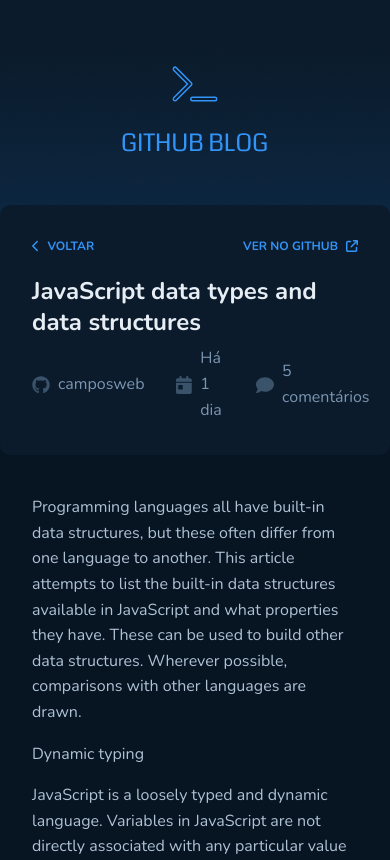
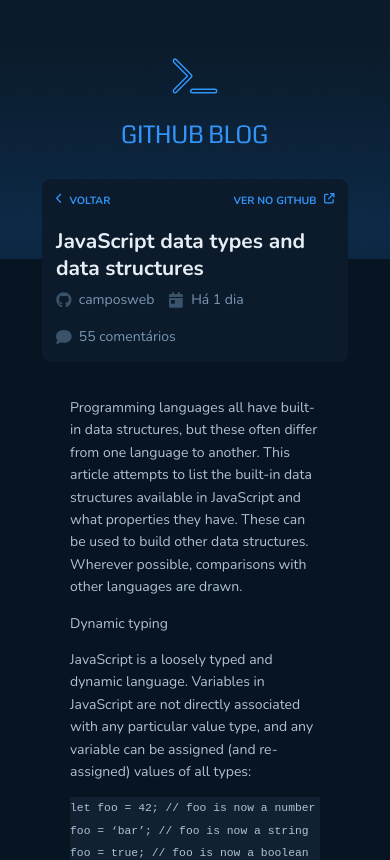
Before and after one commit to camposweb/ignite-trilha2022-desafio03-github-blog, a React (Vite) app: page /post in a window 390 px wide. Shown: the top 860 px of the page. Built offline with nearby package versions, Linux system fonts and the light colour scheme.

Commit message:
responsive completed

```diff
--- a/src/layouts/DefaultLayout/styles.ts
+++ b/src/layouts/DefaultLayout/styles.ts
@@ -5,6 +5,5 @@
   display: flex;
   margin: 0 auto;
   flex-direction: column;
-  //justify-content: center;
   align-items: center;
 `
--- a/src/pages/Home/components/PostCard/styles.ts
+++ b/src/pages/Home/components/PostCard/styles.ts
@@ -6,20 +6,12 @@
   background: ${({ theme }) => theme.colors.basePost};
   border-radius: 0.625rem;
   text-decoration: none;
+  transition: 0.2s;
 
   &:hover {
-    //border: 0.125rem solid ${({ theme }) => theme.colors.baseLabel};
     box-shadow: 0 0 0 0.125rem ${({ theme }) => theme.colors.baseLabel};
   }
-
-  /* a {
-    display: flex;
-    width: 100%;
-    text-decoration: none;
-  } */
 `
-
-// export const CardContent = styled(Link)``
 
 export const CardContent = styled.div`
   display: flex;
@@ -30,7 +22,6 @@
 export const CardInfo = styled.section`
   display: flex;
   justify-content: space-between;
-  //align-items: flex-start;
   gap: 1rem;
 
   h3 {
--- a/src/pages/Home/components/PostCardList/styles.ts
+++ b/src/pages/Home/components/PostCardList/styles.ts
@@ -7,4 +7,8 @@
   place-items: center;
   grid-template-columns: repeat(auto-fill, minmax(26rem, 1fr));
   grid-gap: 2rem 2rem;
+
+  @media (max-width: 768px) {
+    grid-template-columns: 1fr;
+  }
 `
--- a/src/pages/Home/components/Profile/index.tsx
+++ b/src/pages/Home/components/Profile/index.tsx
@@ -26,9 +26,7 @@
             <h1>Leandro Campos</h1>
             <NavLink to={'#'}>
               github
-              <span>
-                <FontAwesomeIcon icon={faArrowUpRightFromSquare} />
-              </span>
+              <FontAwesomeIcon icon={faArrowUpRightFromSquare} />
             </NavLink>
           </ProfileTitle>
           <ProfileBio>
--- a/src/pages/Home/components/Profile/styles.ts
+++ b/src/pages/Home/components/Profile/styles.ts
@@ -10,30 +10,45 @@
 `
 
 export const ProfileContent = styled.div`
+  width: 100%;
   display: flex;
   flex-direction: row;
   gap: 2rem;
+
+  @media (max-width: 751px) {
+    flex-direction: column;
+  }
 `
 
 export const ProfileImg = styled.img`
+  display: flex;
+  width: 100%;
+  //margin: 0 auto;
   width: 9.25rem;
   height: 9.25rem;
   border-radius: 0.5rem;
   //background: ${({ theme }) => theme.colors.baseText};
+
+  @media (max-width: 751px) {
+    margin: 0 auto;
+    justify-content: center;
+  }
 `
 
 export const ProfileInfo = styled.div`
   max-width: 38.25rem;
   display: flex;
   flex-direction: column;
-  //font-family: 'Nunito', sans-serif;
-  //justify-content: space-between;
+
+  @media (max-width: 768px) {
+    //padding: 0 1rem;
+  }
 `
 
 export const ProfileTitle = styled.section`
   display: flex;
   justify-content: space-between;
-  margin: 0.5rem 0rem;
+  margin: 0.5rem 0;
 
   h1 {
     font-weight: 700;
@@ -44,18 +59,31 @@
 
   a {
     display: flex;
+    height: 1.1875rem;
     gap: 0.5rem;
     text-decoration: none;
-    width: 4.1875rem;
-    height: 1.1875rem;
     text-transform: uppercase;
     font-weight: 700;
     line-height: 1.2rem;
     font-size: ${({ theme }) => theme.fonts.componentsLink};
     color: ${({ theme }) => theme.colors.blue};
+    transition: 0.2s;
 
     &:hover {
-      border-bottom: 0.063rem solid ${({ theme }) => theme.colors.blue};
+      //border-bottom: 0.063rem solid ${({ theme }) => theme.colors.blue};
+      box-shadow: 0 1px 0 0 ${({ theme }) => theme.colors.blue};
+    }
+  }
+
+  @media (max-width: 751px) {
+    flex-direction: column;
+
+    align-items: center;
+
+    h1 {
+    }
+
+    a {
     }
   }
 `
@@ -68,10 +96,17 @@
     font-size: ${({ theme }) => theme.fonts.textM};
     color: ${({ theme }) => theme.colors.baseText};
   }
+
+  @media (max-width: 768px) {
+    justify-content: center;
+    p {
+    }
+  }
 `
 
 export const ProfileData = styled.section`
   display: flex;
+  flex-wrap: wrap;
   gap: 1.5rem;
   margin-top: 1.5rem;
 
--- a/src/pages/Home/components/SearchForm/styles.ts
+++ b/src/pages/Home/components/SearchForm/styles.ts
@@ -4,7 +4,6 @@
   display: flex;
   flex-direction: column;
   margin-top: 4.75rem;
-  //width: 100%;
 `
 
 export const SearchInfo = styled.section`
--- a/src/pages/Home/styles.ts
+++ b/src/pages/Home/styles.ts
@@ -1,12 +1,11 @@
 import styled from 'styled-components'
 
 export const HomeContainer = styled.main`
+  max-width: 54rem;
   width: 100%;
   display: flex;
   flex-direction: column;
   justify-content: center;
-  max-width: 54rem;
-  //height: 13.25rem;
   margin-top: -5.7rem;
   margin-bottom: 14.62rem;
 
@@ -14,4 +13,12 @@
   font-style: normal;
   font-weight: 400;
   line-height: 1.6rem;
+
+  @media (max-width: 768px) {
+    padding: 0 1rem;
+  }
+
+  @media (max-width: 1024px) {
+    padding: 0 3rem;
+  }
 `
--- a/src/pages/Post/index.tsx
+++ b/src/pages/Post/index.tsx
@@ -41,7 +41,8 @@
               Há 1 dia
             </span>
             <span>
-              <FontAwesomeIcon icon={faComment} />5 comentários
+              <FontAwesomeIcon icon={faComment} />
+              55 comentários
             </span>
           </section>
         </PostInfo>
--- a/src/pages/Post/styles.ts
+++ b/src/pages/Post/styles.ts
@@ -6,7 +6,6 @@
   flex-direction: column;
   justify-content: center;
   max-width: 54rem;
-  //height: 13.25rem;
   margin-top: -5.7rem;
   margin-bottom: 14.62rem;
 
@@ -14,6 +13,14 @@
   font-style: normal;
   font-weight: 400;
   line-height: 1.6rem;
+
+  @media (max-width: 768px) {
+    padding: 0 1rem;
+  }
+
+  @media (max-width: 834px) {
+    padding: 0 3rem;
+  }
 `
 
 export const PostInfoContainer = styled.div`
@@ -24,23 +31,31 @@
   background: ${({ theme }) => theme.colors.baseProfile};
   border-radius: 0.625rem;
   padding: 2rem;
+
+  @media (max-width: 768px) {
+    padding: 1rem;
+  }
 `
 
 export const PostInfoNav = styled.section`
   display: flex;
-  width: 100%;
   justify-content: space-between;
 
   a {
     display: flex;
     gap: 0.5rem;
-    align-items: center;
     text-decoration: none;
     font-weight: 700;
     line-height: 1.2rem;
     text-transform: uppercase;
     color: ${({ theme }) => theme.colors.blue};
     font-size: ${({ theme }) => theme.fonts.componentsLink};
+    transition: 0.2s;
+
+    &:hover {
+      //border-bottom: 0.063rem solid ${({ theme }) => theme.colors.blue};
+      box-shadow: 0 1px 0 0 ${({ theme }) => theme.colors.blue};
+    }
   }
 `
 
@@ -55,6 +70,7 @@
 
   section {
     display: flex;
+    flex-wrap: wrap;
     gap: 2rem;
     margin-top: 0.5rem;
 
@@ -72,13 +88,18 @@
       }
     }
   }
+
+  @media (max-width: 768px) {
+    section {
+      gap: 1rem;
+    }
+  }
 `
 
 export const PostContent = styled.article`
   display: flex;
   flex-direction: column;
   padding: 2.5rem 2rem;
-  //margin-bottom: 8rem;
 
   section {
     p {
--- a/src/styles/global.ts
+++ b/src/styles/global.ts
@@ -24,4 +24,15 @@
 		font-family: 400 1rem 'Nunito', sans-serif;
 	}
 
+	@media (max-width: 768px) {
+	html {
+		font-size: 87.5%;
+	}
+
+	@media (max-width: 834px) {
+	html {
+		font-size: 87.5%;
+	}
+}
+
 `
```
